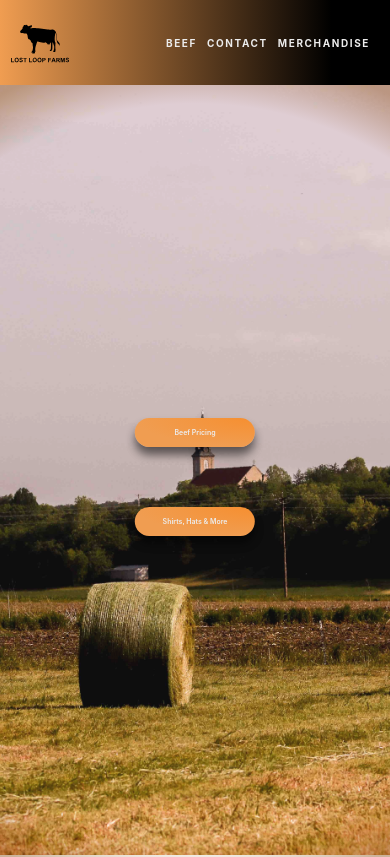
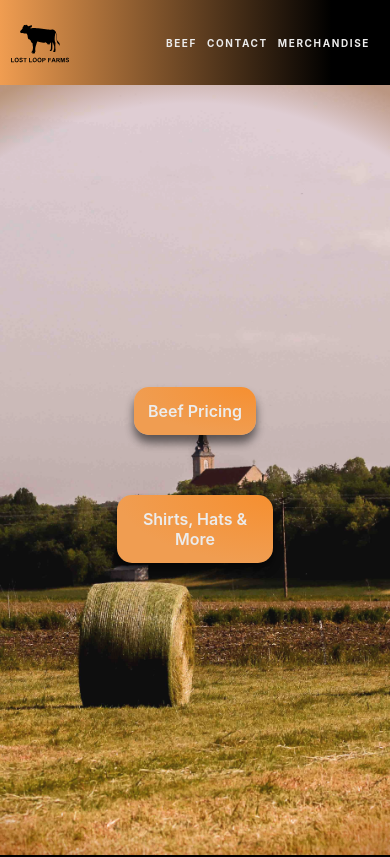
Before and after one commit to SolInvictusx/Lost-Loop, a React (Create React App) app: page / in a window 390 px wide. Shown: the top 857 px of the page. Built offline with nearby package versions, Linux system fonts and the light colour scheme.

Commit message:
Update landing page:

```diff
--- a/src/css/styles.css
+++ b/src/css/styles.css
@@ -176,6 +176,7 @@ ul {
     width: 100%;
     height: 770px;
     opacity: 0.95;
+    vertical-align: bottom;
 }
 
 .carousel-container {
@@ -242,7 +243,7 @@ ul {
 @media (max-width: 700px) {
     .link-btn {
         padding: 13px;
-        font-size: 10px;
+        font-size: 12px;
         margin: 40px;
     }
 }
@@ -250,7 +251,7 @@ ul {
 @media (max-width: 600px) {
     .link-btn {
         padding: 12px;
-        font-size: 9px;
+        font-size: 12px;
         margin: 30px;
     }
 }
@@ -258,14 +259,14 @@ ul {
 @media (max-width: 540px) {
     .link-btn {
         padding: 11px;
-        font-size: 8px;
+        font-size: 12px;
     }
 }
 
 @media (max-width: 460px) {
     .link-btn {
-        padding: 10px;
-        font-size: 7px;
+        padding: 14px;
+        font-size: 16px;
     }
 }
 
@@ -314,6 +315,7 @@ ul {
 @media (max-width: 700px) {
     .table-talk {
         font-size: 32px;
+        letter-spacing: 0.5rem;
     }
 }
 
@@ -325,7 +327,7 @@ ul {
 
 @media (max-width: 540px) {
     .table-talk {
-        font-size: 18px;
+        font-size: 25px;
     }
 }
 
```
